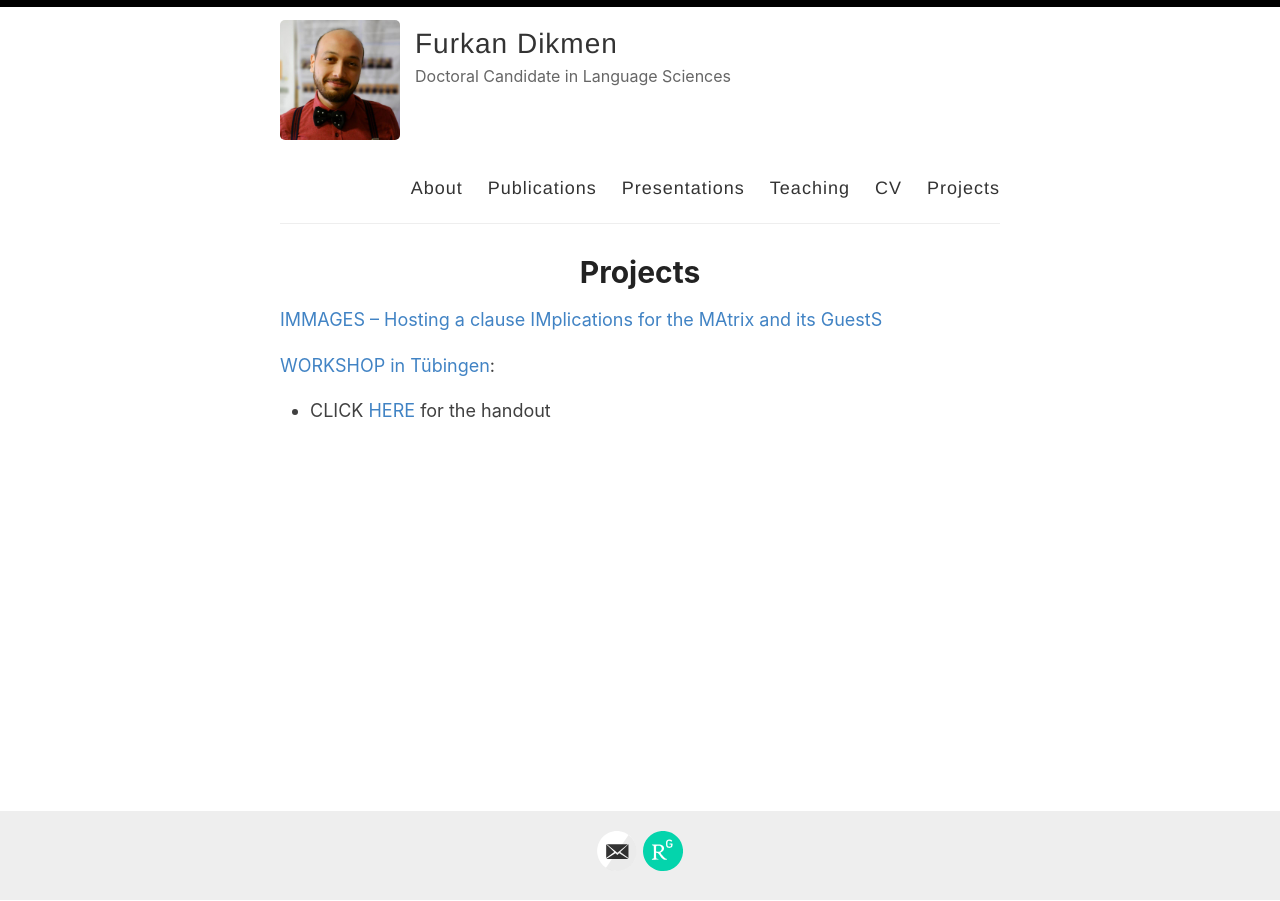
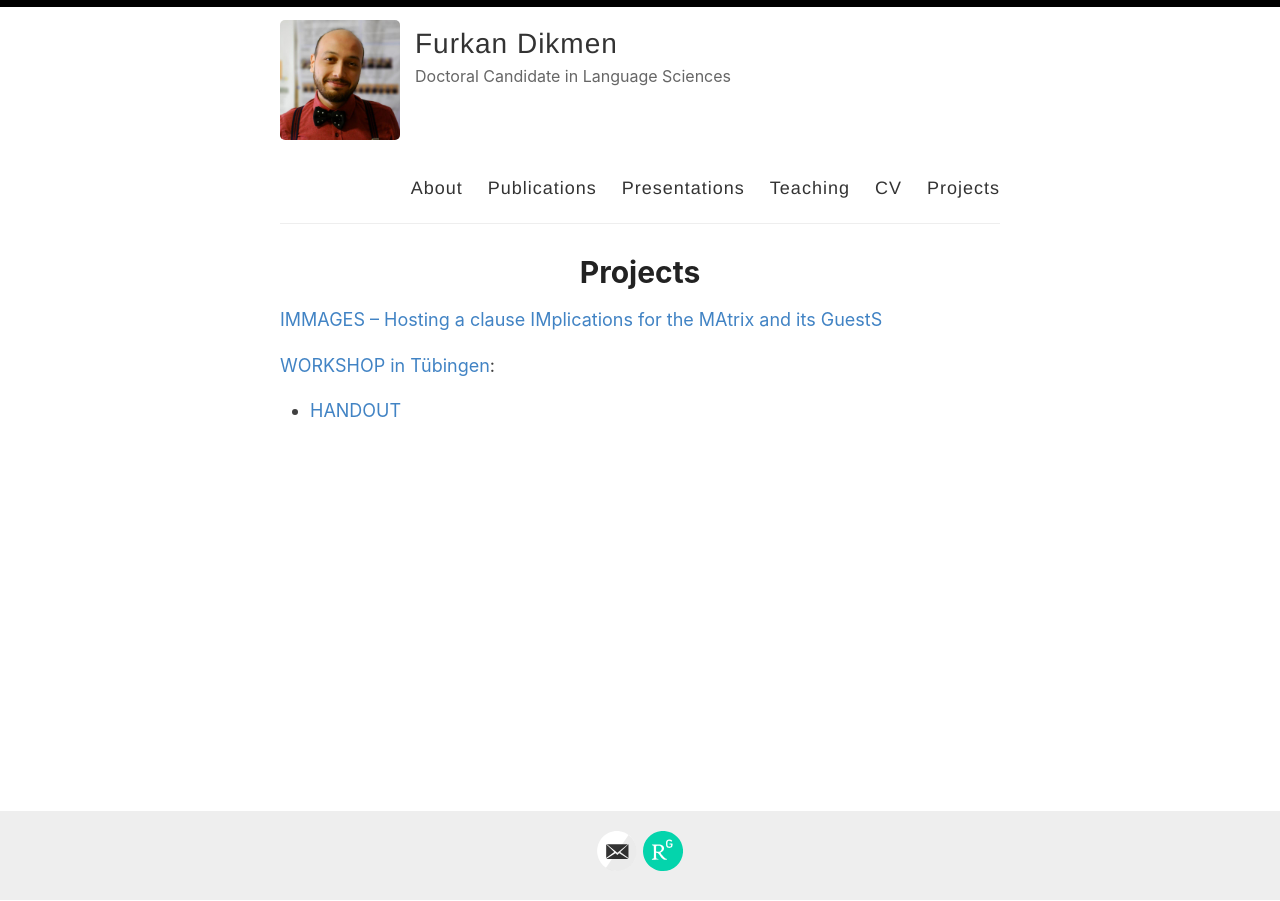
Before and after one commit to furkandikmen/furkandikmen.github.io, a Jekyll site: the page built from _pages/projects.md, in a window 1280 px wide. Built offline with Jekyll 4.4.1, drawn with Linux system fonts in a browser that asks for light colours.

Commit message:
Update projects.md

```diff
--- a/_pages/projects.md
+++ b/_pages/projects.md
@@ -9,4 +9,4 @@ permalink: /projects/
 
 [WORKSHOP in Tübingen](https://immages.hypotheses.org/1013){:target="_blank" rel="noopener noreferrer"}:
 
-- CLICK [HERE](https://furkandikmen.com/assets/presentations/find_predicates.pdf){:target="_blank" rel="noopener noreferrer"} for the handout
+- [HANDOUT](https://furkandikmen.com/assets/presentations/find_predicates.pdf){:target="_blank" rel="noopener noreferrer"}
```
